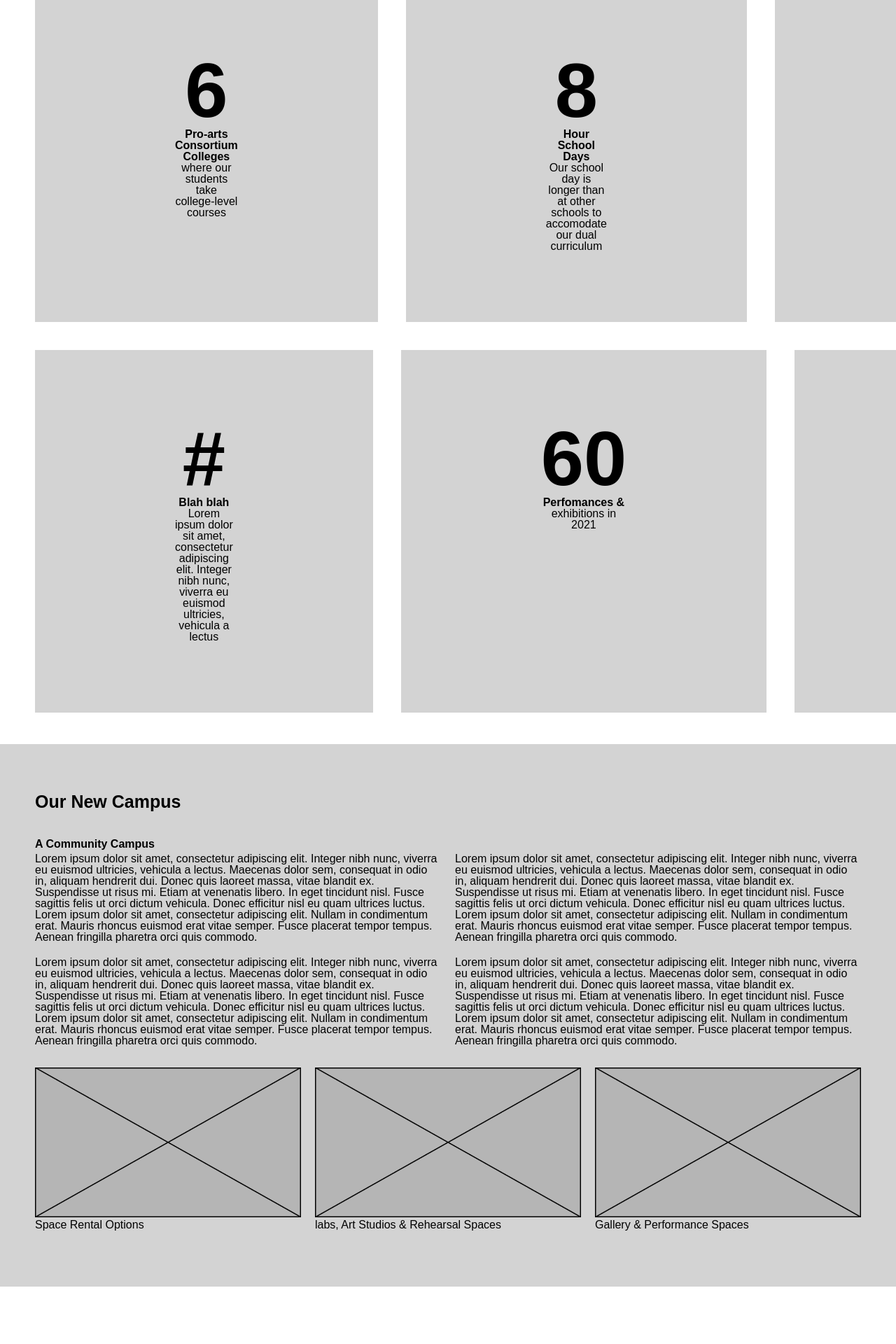
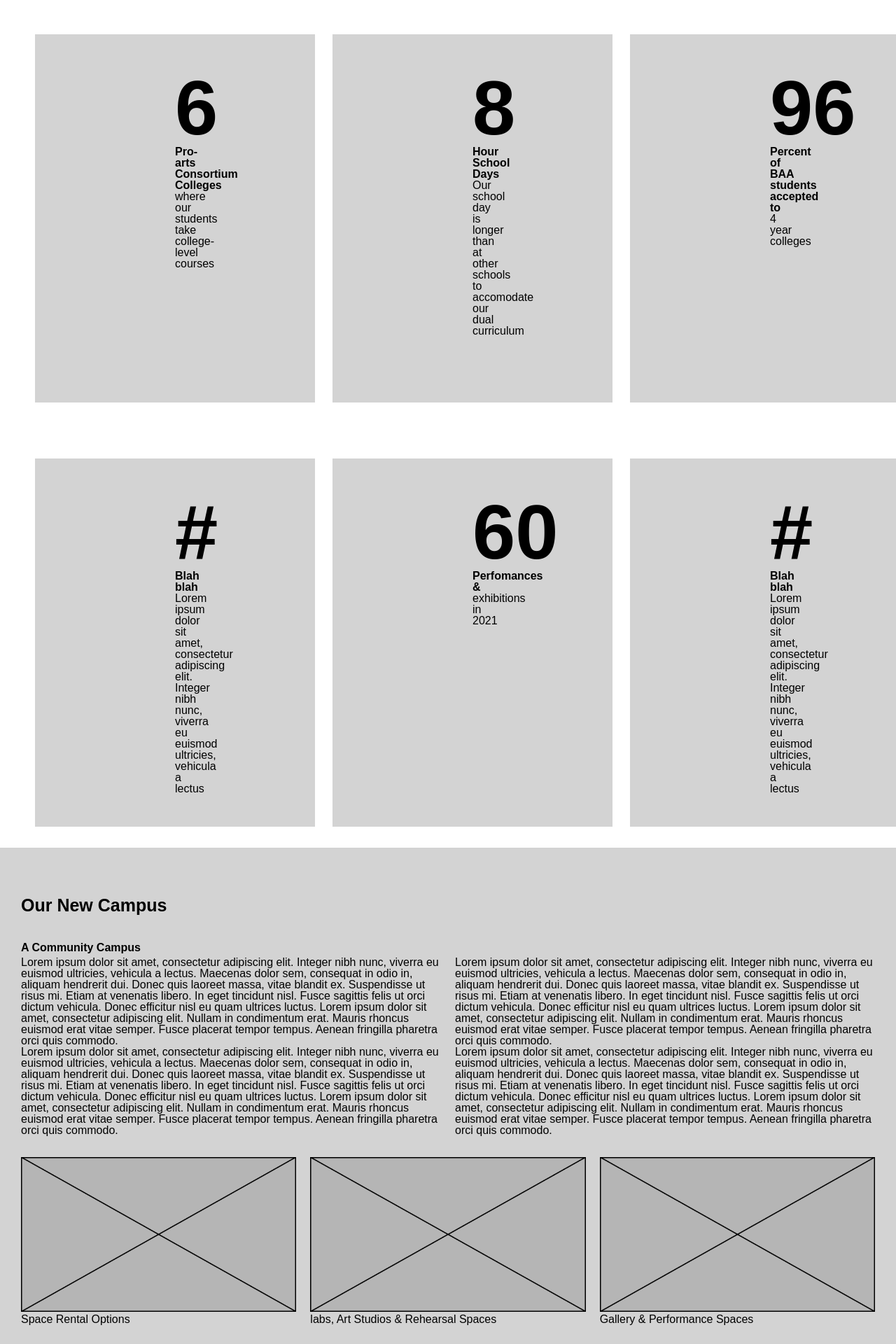
Before and after one commit to Artists-for-Humanity/BAA-prototype, a PHP site: page /about in a window 1280 px wide. Shown: the part 1640-3560 px from the top of the page at 70% size. Run offline with PHP 8.4, Linux system fonts and the light colour scheme.

Commit message:
cleaning up more html and css

```diff
--- a/site/about/index.php
+++ b/site/about/index.php
@@ -170,56 +170,68 @@
   </div>
   <div class="information">
     <div class="info-box-wrapper">
-        <div class="info-box-row-1">
+      <div class="info-box-row">
+        <div class="info-sub-row">
           <div class="story-box">
             <div class="info-box-h1">
               <h1>6</h1>
             </div>
+            <div class="story-text">
               <h2> Pro-arts</h2>
               <h3> Consortium Colleges</h3>
               <p>where our students take college-level courses</p>
+            </div>
           </div>
           <div class="story-box">
             <div class="info-box-h1">
               <h1>8</h1>
             </div>
+            <div class="story-text">
               <h2>Hour School Days</h2>
               <p>Our school day is longer than at other schools to accomodate our dual curriculum</p>
+            </div>
           </div>
           <div class="story-box">
             <div class="info-box-h1">
               <h1>96</h1>
             </div>
+            <div class="story-text">
               <h2>Percent of BAA</h2>
               <h3>students accepted to</h3>
               <p>4 year colleges</p>
             </div>
           </div>
-        <div class="info-box-row-2">
           <div class="story-box">
             <div class="info-box-h1">
               <h1>#</h1>
             </div>
+            <div class="story-text">
               <h2>Blah blah</h2>
               <p>Lorem ipsum dolor sit amet, consectetur adipiscing elit. Integer nibh nunc, viverra eu euismod
                 ultricies,
                 vehicula a lectus</p>
             </div>
+          </div>
           <div class="story-box">
             <div class="info-box-h1">
               <h1>60</h1>
             </div>
+            <div class="story-text">
               <h2>Perfomances &</h2>
               <p>exhibitions in 2021</p>
+            </div>
           </div>
           <div class="story-box">
             <div class="info-box-h1">
               <h1>#</h1>
             </div>
+            <div class="story-text">
               <h2>Blah blah</h2>
               <p>Lorem ipsum dolor sit amet, consectetur adipiscing elit. Integer nibh nunc, viverra eu euismod
                 ultricies,
                 vehicula a lectus</p>
+            </div>
+          </div>
         </div>
       </div>
     </div>
@@ -232,39 +244,30 @@
       <h4>A Community Campus</h4>
     </div>
     <div class="campus-info-edits">
-        <div class="campus-info-row-1">
-          <div class="campus-info-1">
+      <div class="campus-info-text">
         <p> <?php include "large-text.php" ?> </p>
-          </div>
-          <div class="campus-info-2">
         <p> <?php include "large-text.php" ?> </p>
-          </div>
-        </div>
-        <div class="campus-info-row-2">
-          <div class="campus-info-3">
         <p> <?php include "large-text.php" ?> </p>
-          </div>
-          <div class="campus-info-4">
         <p> <?php include "large-text.php" ?> </p>
       </div>
     </div>
     <div class="campus-more-info">
       <h2>Learn more</h2>
     </div>
-      </div>
     <div class="campus-images">
       <div class="campus-image-alignment">
-          <div class="campus-image-edit-1">
+        <div class="campus-image-edit">
           <img src=" ../assets/images/placeholder-image-rectangle.png" alt="placeholder-image-rectangle">
           <p> Space Rental Options</p>
         </div>
-          <div class="campus-image-edit-2">
+        <div class="campus-image-edit">
           <img src="../assets/images/placeholder-image-rectangle.png" alt="placeholder-image-rectangle">
           <p>labs, Art Studios & Rehearsal Spaces</p>
         </div>
-          <div class="campus-image-edit-3">
+        <div class="campus-image-edit">
           <img src="../assets/images/placeholder-image-rectangle.png" alt="placeholder-image-rectangle">
           <p>Gallery & Performance Spaces</p>
+        </div>
       </div>
     </div>
   </div>
@@ -341,9 +344,7 @@
     </div>
   </div>
   <div class="student-work-row">
-  <!-- MOBILE STUDENT WORK -->
-  <?php include "mobile-student-work.php" ?>
-   <!-- MOBILE STUDENT WORK -->
+
     <div class="student-work">
       <h1> Student illustration or animation</h1>
     </div>
--- a/site/about/mobile-student-work.php
+++ /dev/null
@@ -1,3 +0,0 @@
-<div class="student-work-mobile">
-      <h1> Student illustration or animation</h1>
-    </div>
--- a/site/about/styles.css
+++ b/site/about/styles.css
@@ -171,32 +171,32 @@
  /* HISTORY ROW ONTOP */
 
  .story-box {
-     padding: 100px 200px 100px 200px;
+     padding: 50px 200px 50px 200px;
      background-color: lightgray;
+     text-align: center;
      margin: 20px;
-     text-align: center;
  }
 
  .info-box-h1 {
      font-size: 110px;
+     text-align: center;
+ }
+
+ .info-sub-row {
+     display: grid;
+     grid-template-columns: 30% 30% 30%;
+     grid-template-rows: 50% 50%;
+     column-gap: 50px;
+     row-gap: 40px;
+     margin-bottom: 50px;
+     margin-left: 30px;
+ }
+
+ .story-text {
+     text-align: center;
  }
 
 
- .info-box-row-1 {
-     display: flex;
-     flex-direction: row;
-     text-align: center;
- }
-
- .info-box-row-2 {
-     display: flex;
-     flex-direction: row;
-     text-align: center;
- }
-
- .information {
-     margin: 25px 50px 25px 30px;
- }
 
  /* SCHOOL INFO ROW ONTOP */
 
@@ -205,55 +205,26 @@
      padding: 20px 30px 80px 30px;
  }
 
- .campus-info-row-1 {
-     display: flex;
-     flex-direction: row;
-     margin: 0px 20px 20px 20px;
- }
-
- .campus-info-row-2 {
-     display: flex;
-     flex-direction: row;
-     margin: 20px;
+ .campus-info-text {
+     column-count: 2;
+     column-gap: 20px;
  }
 
  .campus-title {
      font-size: 25px;
-     margin: 50px 0px 40px 0px;
-     margin-left: 20px;
+     margin-top: 50px;
+     margin-bottom: 40px;
  }
 
  .campus-subtitle {
-     margin: 0px 0px 5px 20px;
- }
-
- .campus-image-edit-1 {
-     width: 100%;
-     margin-left: 20px;
- }
-
- .campus-image-edit-2 {
-     width: 100%;
-     margin: 0px 20px 0px 20px;
- }
-
- .campus-image-edit-3 {
-     margin-right: 20px;
-     width: 100%
+     margin-bottom: 5px;
  }
 
  .campus-image-alignment {
-     display: flex;
-     flex-direction: row;
+     display: grid;
+     grid-template-columns: 1fr 1fr 1fr;
+     grid-gap: 20px;
      margin-top: 30px;
- }
-
- .campus-info-1 {
-     margin-right: 20px;
- }
-
- .campus-info-3 {
-     margin-right: 20px;
  }
 
  /* CAMPUS INFO ONTOP */
```
Also changed, not shown: other parts of site/about/styles.css (+13 -20 lines). Lines whose indentation alone changed are shown as unchanged.
